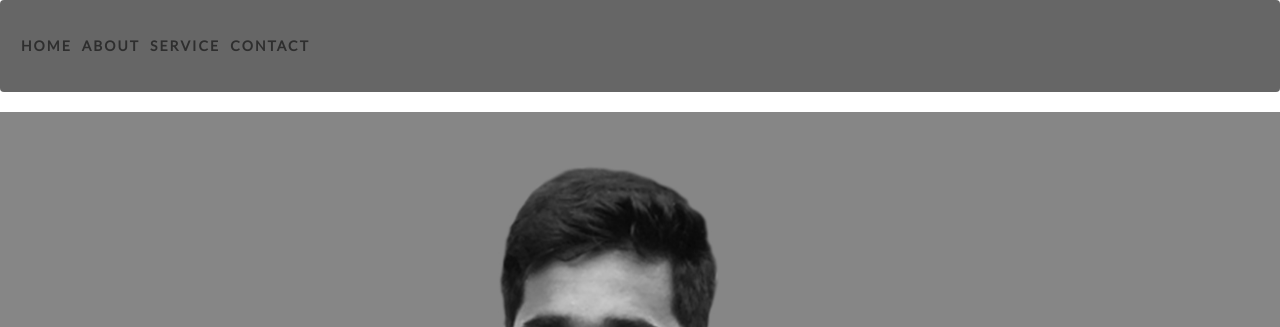
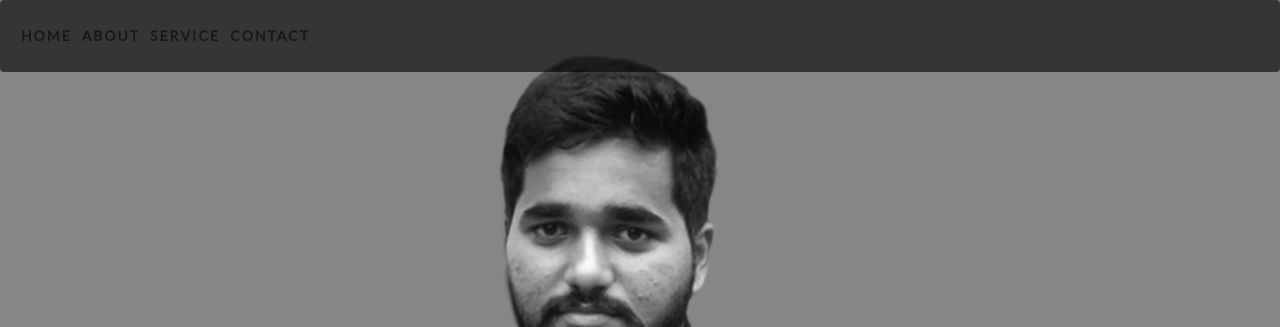
Before and after one commit to arshadmk6/arshad, a plain HTML site: page index.html in a window 1280 px wide. Shown: the top 327 px of the page. Drawn offline with nearby package versions, Linux system fonts and the light colour scheme.

Commit message:
Update style.css

```diff
--- a/style.css
+++ b/style.css
@@ -14,7 +14,8 @@ body{
     font-weight: 700;
     letter-spacing: 0.2rem;
     background: rgba(0,0,0,0.6) !important;
-    padding:20px 0;
+    padding:10px 0;
+    position: fixed;
 }
 
 .navbar-dark .navbar-nav .nav-link{
```
